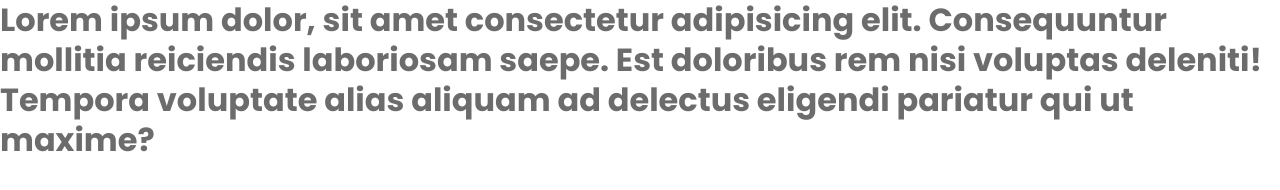
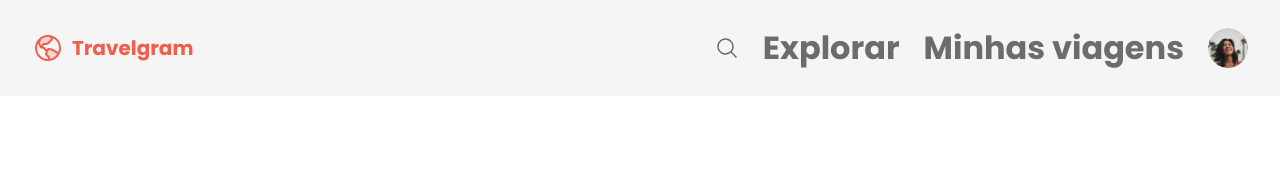
Before and after one commit to davimarcola11/travelgram, a plain HTML site: page index.html in a window 1280 px wide. Drawn offline with Linux system fonts and the light colour scheme.

Commit message:
done navigation

```diff
--- a/index.html
+++ b/index.html
@@ -10,14 +10,36 @@
     <meta name="viewport" content="width=device-width, initial-scale=1.0">
     <title>Travelgram</title>
     <link rel="stylesheet" href="style/index.css">
-
+    <link rel="stylesheet" href="style/nav.css">
+    <link rel="stylesheet" href="style/global.css">
     <link href="https://fonts.googleapis.com/css2?family=Poppins:wght@400;700&display=swap" rel="stylesheet">
 </head>
 
 <body>
-    <p> Lorem ipsum dolor, sit amet consectetur adipisicing elit.
-        Consequuntur mollitia reiciendis laboriosam saepe. Est doloribus rem nisi voluptas deleniti!
-        Tempora voluptate alias aliquam ad delectus eligendi pariatur qui ut maxime?</p>
+    <div class="bg-surface-color">
+        <nav class="container">
+            <a href="#" id="logo">
+                <img src="assets/Logo.svg" alt="Logo Travelgram">
+            </a>
+            <ul id="primary-navigator">
+                <li>
+                    <a href="#"><img src="assets/icons/MagnifyingGlass.svg" alt="ícone de lupa"> </a>
+                </li>
+                <li>
+                    <a href="#">Explorar</a>
+                </li>
+                <li>
+                    <a href="#">Minhas viagens</a>
+                </li>
+                <li>
+                    <a href="#"> <img src="assets/images/Profile pic.png" alt="Imagem do Perfil do Usuário"></a>
+                </li>
+
+            </ul>
+        </nav>
+    </div>
+    <header>
+    </header>
 </body>
 
 </html>
--- a/style/global.css
+++ b/style/global.css
@@ -29,3 +29,19 @@ body {
 
 
 }
+
+a {
+    text-decoration: none;
+    color: inherit;
+}
+
+a:hover {
+    color: var(--brand-color);
+    text-decoration: underline;
+}
+
+.container {
+    padding-inline: 32px;
+    max-width: 1280px;
+    margin-inline: auto;
+}
--- /dev/null
+++ b/style/nav.css
@@ -0,0 +1,29 @@
+@import url(global.css);
+@import url(nav.css);
+
+nav {
+    display: flex;
+    justify-content: space-between;
+    align-items: center;
+
+    line-height: 0px;
+    padding-block: 20px;
+
+    background-color: var(--surface-color);
+}
+
+nav ul {
+    list-style: none;
+    display: flex;
+    align-items: center;
+
+    gap: 24px;
+    padding-block: 8px;
+}
+
+nav ul li:last-child img {
+    width: 40px;
+    height: 40px;
+    object-fit: cover;
+    border-radius: 50%;
+}
```
Also changed, not shown: assets/Image 02.png (deleted), assets/Image 03.png (deleted), assets/Image 04.png (deleted), assets/Image 05.png (deleted), assets/Image 06.png (deleted), assets/Image 07.png (deleted), assets/Image 08.png (deleted), assets/Image 09.png (deleted), assets/Image 10.png (deleted), assets/Image 11.png (deleted), assets/icons/AirplaneTilt.svg (renamed from assets/AirplaneTilt.svg), assets/icons/Image.svg (renamed from assets/Image.svg), assets/icons/MagnifyingGlass.svg (renamed from assets/MagnifyingGlass.svg), assets/icons/MapPin.svg (renamed from assets/MapPin.svg), 2 more files, 12 other files.
